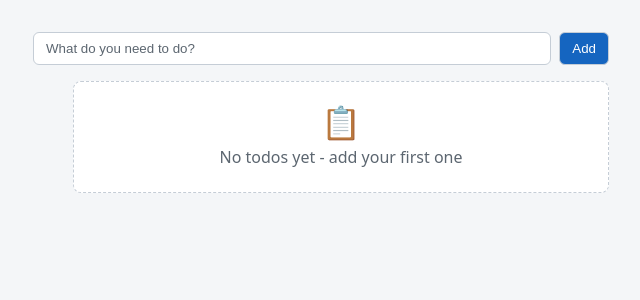
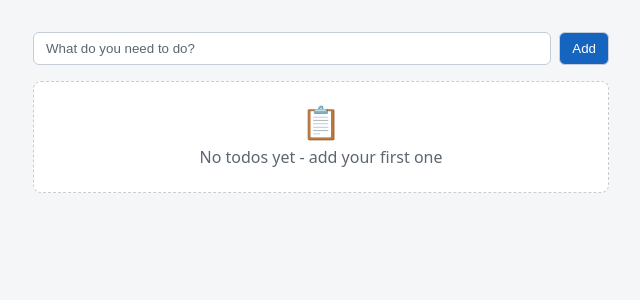
Before and after one commit to dhanushkv67/amplify-vite-react-template, a React (Vite) app: page / in a window 1280 px wide. Shown: the top 300 px of the page, without its empty margins (319-959 px from the left). Built offline with nearby package versions, Linux system fonts and the light colour scheme.

Commit message:
fix: align empty-state box with add form (reset list padding)
Made by Engineering Developer (wrk-2e6b2f0f83e04f0c84a09f143243c756) via SI Workforce

Co-authored-by: Engineering Developer (wrk-2e6b2f0f83e04f0c84a09f143243c756) <wrk-2e6b2f0f83e04f0c84a09f143243c756@workers.siworkforce.invalid>

```diff
--- a/src/index.css
+++ b/src/index.css
@@ -116,11 +116,18 @@ body {
   outline-offset: 2px;
 }
 
+[data-testid="todo-list"] {
+  margin: 0;
+  padding: 0;
+  list-style: none;
+}
+
 .empty-state {
   display: flex;
   flex-direction: column;
   align-items: center;
   gap: 0.5rem;
+  width: 100%;
   padding: 1.5rem 1rem;
   text-align: center;
   color: var(--muted);
```
